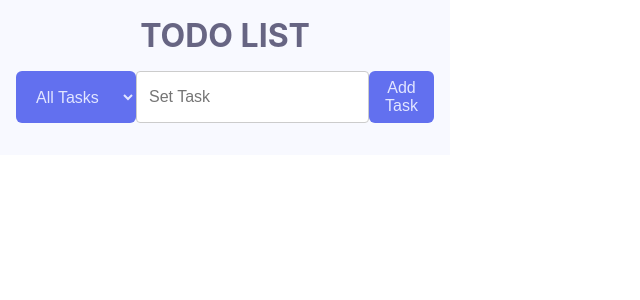
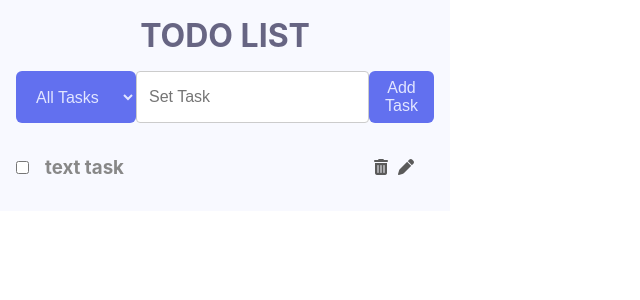
Before and after one commit to OlgaMinaievaWebDev/todoapp, a React (Create React App) app: page / in a window 1280 px wide. Shown: the top 300 px of the page, without its empty margins (0-640 px from the left). Built offline with nearby package versions, Linux system fonts and the light colour scheme.

Commit message:
refactor

```diff
--- a/src/TodoItem.jsx
+++ b/src/TodoItem.jsx
@@ -1,14 +1,10 @@
-export default function TodoItem({ task, onDeleteTask }) {
-  console.log(task);
+export default function TodoItem() {
   return (
     <div className="todo--item">
       <input type="checkbox" />
-      <h3>{task.text}</h3>
+      <h3>text task</h3>
       <div className="todo--icons">
-        <i
-          className="fa-solid fa-trash-can"
-          onClick={() => onDeleteTask(task.id)}
-        ></i>
+        <i className="fa-solid fa-trash-can"></i>
         <i className="fa-solid fa-pen"></i>
       </div>
     </div>
--- a/src/TodoList.jsx
+++ b/src/TodoList.jsx
@@ -1,23 +1,6 @@
-import { useState } from "react";
 import TodoItem from "./TodoItem";
 
 export default function TodoList() {
-  const [tasks, setTasks] = useState([]);
-  const [text, setText] = useState("");
-
-  function addTask(text) {
-    const newTask = {
-      text,
-      id: Date.now(),
-      isComplete: false,
-    };
-    setTasks((tasks) => [...tasks, newTask]);
-    setText("");
-  }
-
-  function deleteTask(id) {
-    setTasks(tasks.filter((task) => task.id !== id));
-  }
   return (
     <>
       <h1>TODO LIST</h1>
@@ -27,19 +10,28 @@ export default function TodoList() {
           <option value="done">Complete</option>
           <option value="notDone">In progress</option>
         </select>
-        <input
-          type="text"
-          placeholder="Set Task"
-          value={text}
-          onChange={(e) => setText(e.target.value)}
-        />
-        <button className="btn" onClick={() => addTask(text)}>
-          Add Task
-        </button>
+        <input type="text" placeholder="Set Task" />
+        <button className="btn">Add Task</button>
       </div>
-      {tasks.map((task) => (
-        <TodoItem key={task.id} task={task} onDeleteTask={deleteTask} />
-      ))}
+
+      <TodoItem />
     </>
   );
 }
+
+// export default function TodoList({ tasks, text, onDeleteTask, onAddTask }) {
+//   return (
+//     <>
+//
+
+//       {tasks.map((task) => (
+//         <TodoItem
+//           key={task.id}
+//           task={task}
+//           onDeleteTask={deleteTask}
+//           ontoggleComplete={handleToggleItem}
+//         />
+//       ))}
+//     </>
+//   );
+// }
--- a/src/index.css
+++ b/src/index.css
@@ -36,9 +36,8 @@ h1 {
   align-items: center;
 }
 
-.todo--item p {
+.todo--item h3 {
   color: #888;
-  text-decoration: line-through;
 }
 
 .todo--icons {
```
Also changed, not shown: src/App.js (+25 -0 lines).
